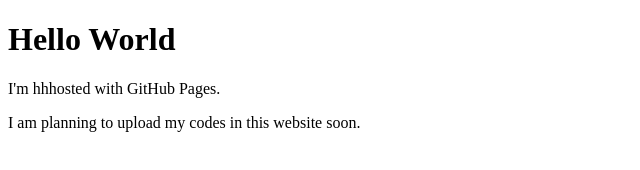
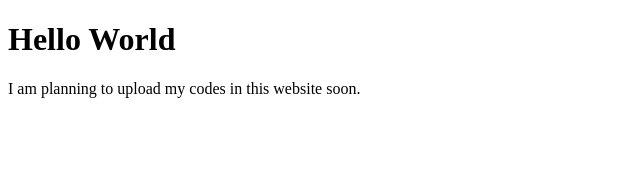
Before and after one commit to aravindunni18/aravindunni18.github.io, a plain HTML site: page index.html in a window 1280 px wide. Shown: the whole page, without its empty margins (0-640 px from the left). Drawn offline with Linux system fonts and the light colour scheme.

Commit message:
initial commit

```diff
--- a/index.html
+++ b/index.html
@@ -2,7 +2,6 @@
 <html>
 <body>
 <h1>Hello World</h1>
-<p>I'm hhhosted with GitHub Pages.</p>
 <p>I am planning to upload my codes in this website soon.</p>
 </body>
 </html>
```
